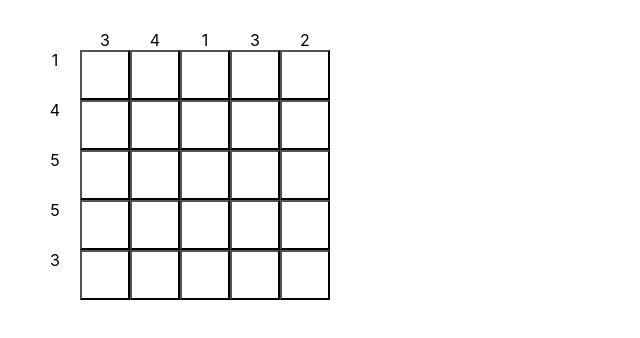
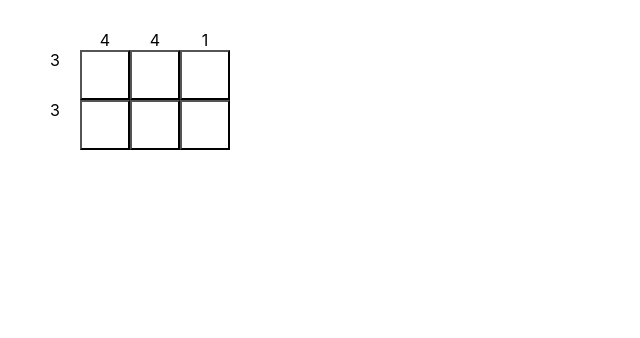
Before and after one commit to rachid-o/nonosuus, a React (Create React App) app: page / in a window 1280 px wide. Shown: the top 338 px of the page, without its empty margins (0-640 px from the left). Built offline with nearby package versions, Linux system fonts and the light colour scheme.

Commit message:
Extract BoardState to separate class

```diff
--- a/public/index.html
+++ b/public/index.html
@@ -5,10 +5,7 @@
     <link rel="icon" href="%PUBLIC_URL%/favicon.ico" />
     <meta name="viewport" content="width=device-width, initial-scale=1" />
     <meta name="theme-color" content="#000000" />
-    <meta
-      name="description"
-      content="Web site created using create-react-app"
-    />
+    <meta name="description" content="Play nonosuus" />
     <link rel="apple-touch-icon" href="%PUBLIC_URL%/logo192.png" />
     <!--
       manifest.json provides metadata used when your web app is installed on a
--- /dev/null
+++ b/src/components/board-state.tsx
@@ -0,0 +1,61 @@
+export enum CellState {
+  Empty,
+  Filled,
+  Marked,
+}
+
+const width = 3;
+const height = 2;
+
+class BoardState {
+  cells: Array<Array<CellState>>;
+
+  constructor(cells?: Array<Array<CellState>>) {
+    // console.debug("BoardState constructor, cells:", cells);
+    if (cells) {
+      this.cells = cells;
+    } else {
+      this.cells = Array.from({ length: height }, () =>
+        Array(width).fill(CellState.Empty)
+      );
+    }
+  }
+
+  handleClick(row: number, col: number) {
+    console.info("BoardState handle click:", row, col);
+    const newCells = this.cells.map((r) => r.slice());
+
+    newCells[row][col] = this.getNextState(newCells[row][col]);
+
+    this.cells = newCells;
+    return new BoardState(newCells);
+  }
+
+  getCells(): Array<Array<CellState>> {
+    return this.cells;
+  }
+
+  getColumnHeaders(): number[] {
+    return Array.from({ length: width }, () =>
+      Math.floor(Math.random() * 5 + 1)
+    );
+  }
+  getRowHeaders(): number[] {
+    return Array.from({ length: height }, () =>
+      Math.floor(Math.random() * 5 + 1)
+    );
+  }
+
+  private getNextState(state: CellState): CellState {
+    switch (state) {
+      case CellState.Empty:
+        return CellState.Filled;
+      case CellState.Filled:
+        return CellState.Marked;
+      case CellState.Marked:
+        return CellState.Empty;
+    }
+  }
+}
+
+export default BoardState;
--- a/src/components/board.tsx
+++ b/src/components/board.tsx
@@ -1,7 +1,8 @@
-import React, { useState } from "react";
+import React, { useEffect, useState } from "react";
+import BoardState, { CellState } from "./board-state";
 
 type SquareProps = {
-  value: string | null;
+  value: CellState;
   onClick: () => void;
 };
 
@@ -10,53 +11,41 @@ const Square: React.FC<SquareProps> = ({ value, onClick }) => (
     style={{
       width: "50px",
       height: "50px",
-      backgroundColor: value ? "black" : "white",
+      backgroundColor: value === CellState.Filled ? "black" : "white",
     }}
     onClick={onClick}
   >
-    {value}
+    {value === CellState.Marked ? "X" : null}
   </button>
 );
 
 const Board: React.FC = () => {
-  const [squares, setSquares] = useState<Array<Array<string | null>>>(
-    Array(5).fill(Array(5).fill(null))
-  );
-
+  const [boardState, setBoardState] = useState<BoardState>(new BoardState());
   const handleClick = (row: number, col: number) => {
-    console.debug("clicked:", row, col);
-    const newSquares = squares.map((r) => r.slice());
-    newSquares[row][col] = newSquares[row][col] === "X" ? null : "X";
-    setSquares(newSquares);
+    // boardState = boardState.handleClick(row, col);
+    var newState = boardState.handleClick(row, col);
+    setBoardState(newState);
   };
-
-  const columnHeaders = useState(() =>
-    Array.from({ length: 5 }, () => Math.floor(Math.random() * 5 + 1))
-  )[0];
-
-  const rowHeaders = useState(() =>
-    Array.from({ length: 5 }, () => Math.floor(Math.random() * 5 + 1))
-  )[0];
 
   return (
     <div>
       <div style={{ display: "flex" }}>
         <div style={{ width: "50px" }}></div>
-        {columnHeaders.map((header, index) => (
+        {boardState.getColumnHeaders().map((header, index) => (
           <div key={index} style={{ width: "50px", textAlign: "center" }}>
             {header}
           </div>
         ))}
       </div>
-      {squares.map((row, rowIndex) => (
+      {boardState.getCells().map((row, rowIndex) => (
         <div key={rowIndex} style={{ display: "flex" }}>
           <div style={{ width: "50px", textAlign: "center" }}>
-            {rowHeaders[rowIndex]}
+            {boardState.getRowHeaders()[rowIndex]}
           </div>
-          {row.map((square, colIndex) => (
+          {row.map((cell, colIndex) => (
             <Square
               key={colIndex}
-              value={square}
+              value={cell}
               onClick={() => handleClick(rowIndex, colIndex)}
             />
           ))}
```
